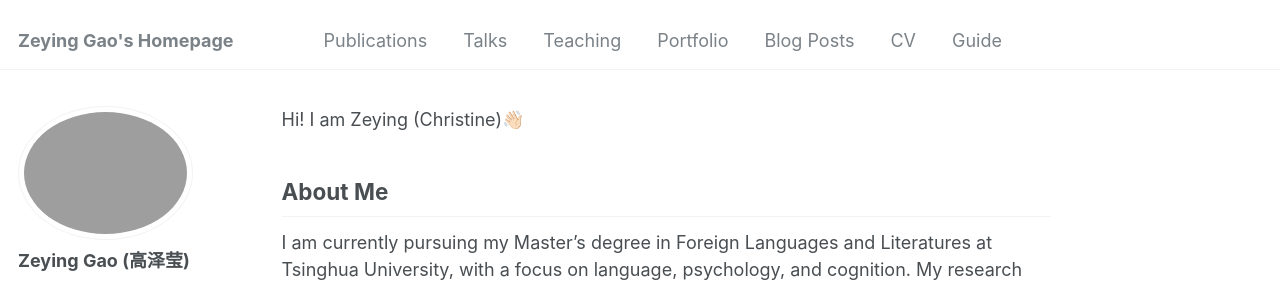
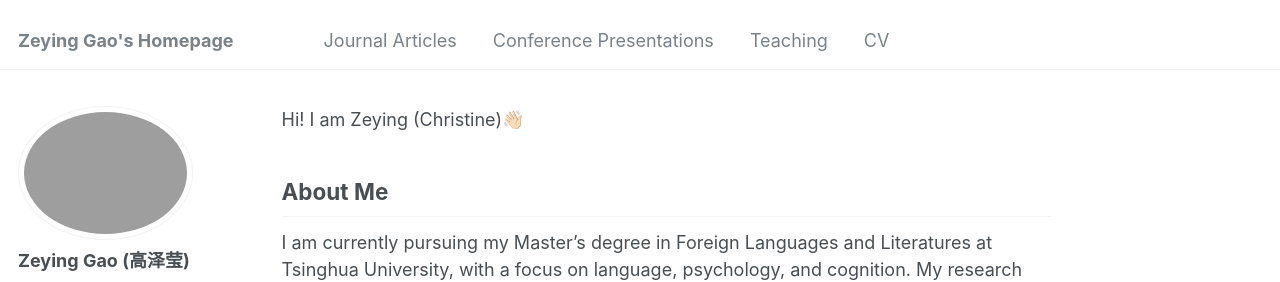
Before and after one commit to ZeyingGAO/zeyinggao.github.io, a Jekyll site: the page built from _pages/about.md, in a window 1280 px wide. Shown: the top 282 px of the page. Built offline with Jekyll 4.4.1, drawn with Linux system fonts in a browser that asks for light colours; some web fonts are replaced.

Commit message:
Update navigation.yml

```diff
--- a/_data/navigation.yml
+++ b/_data/navigation.yml
@@ -5,23 +5,14 @@
 # prevent it from being included in the site.
 
 main:
-  - title: "Publications"
-    url: /publications/
+  - title: "Journal Articles"
+    url: /journal articles/
 
-  - title: "Talks"
-    url: /talks/
+  - title: "Conference Presentations"
+    url: /conference presentations/
 
   - title: "Teaching"
     url: /teaching/
 
-  - title: "Portfolio"
-    url: /portfolio/
-
-  - title: "Blog Posts"
-    url: /year-archive/
-
   - title: "CV"
     url: /cv/
-
-  - title: "Guide"
-    url: /markdown/
```
